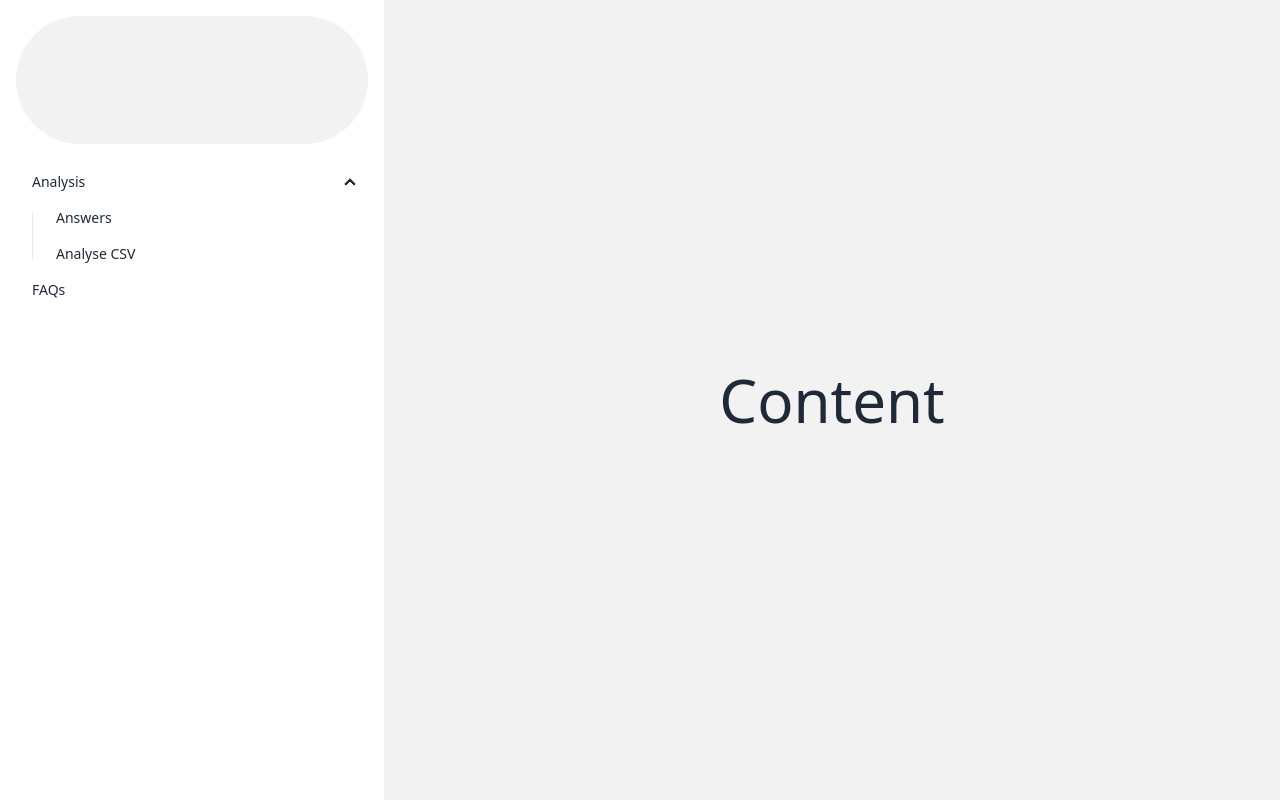
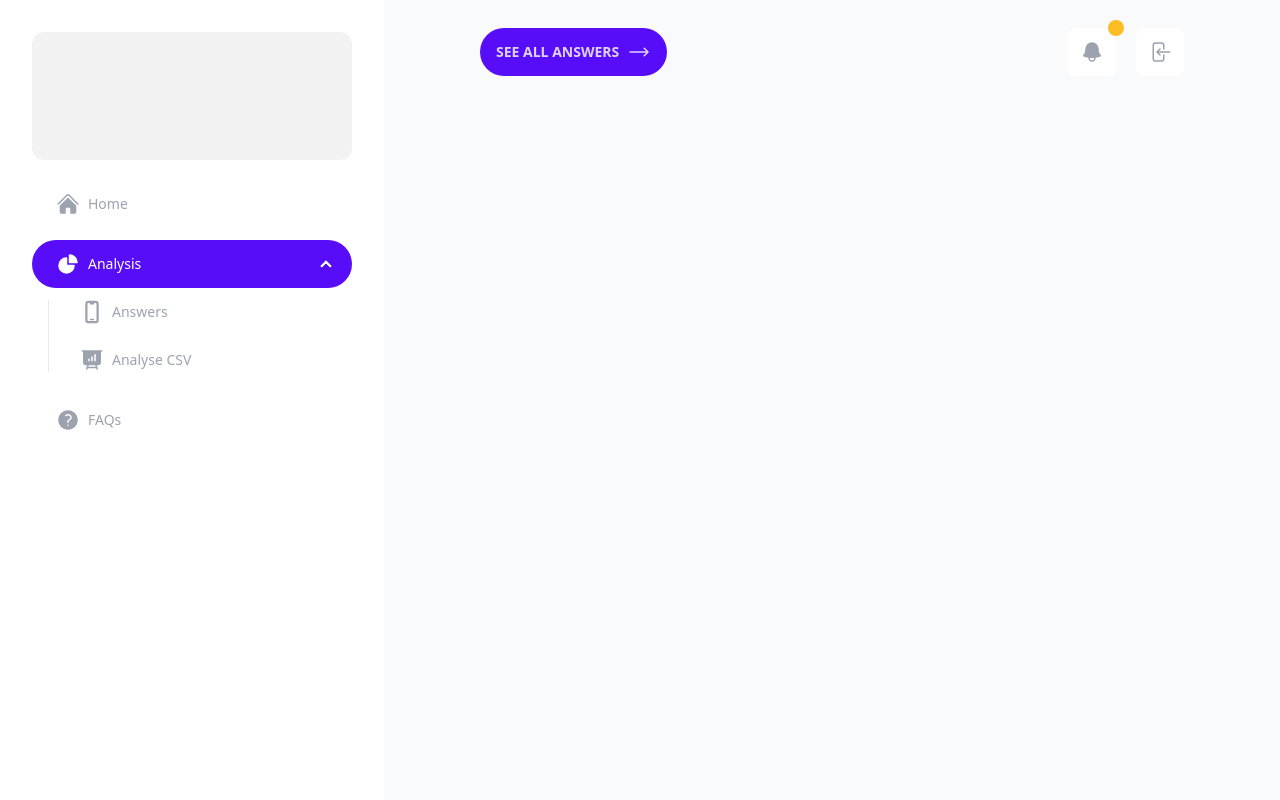
Before and after one commit to jeyyi/bu_final_frontend, a React (Create React App) app: page / in a window 1280 px wide. Built offline with nearby package versions, Linux system fonts and the light colour scheme.

Commit message:
Navigation top added few buttons

```diff
--- a/src/App.js
+++ b/src/App.js
@@ -1,8 +1,8 @@
 import React from "react";
 const App =() => {
   return (
-    <div className="text-6xl">
-      Content
+    <div className="text-4xl">
+
     </div>
   );
 }
--- a/src/Components/Navbar.js
+++ b/src/Components/Navbar.js
@@ -5,7 +5,7 @@ const Navbar = () => {
   return (
     <div className="drawer lg:drawer-open">
       <input id="my-drawer-2" type="checkbox" className="drawer-toggle" />
-      <div className="drawer-content bg-base-200 flex flex-col items-center justify-center">
+      <div className="drawer-content bg-slate-50 flex flex-col items-center justify-center">
         {/* Start of navbar */}
         <div className="navbar bg-base-100 lg:hidden w-full">
           <div className="flex-none">
@@ -35,44 +35,199 @@ const Navbar = () => {
                 xmlns="http://www.w3.org/2000/svg"
                 fill="none"
                 viewBox="0 0 24 24"
-                stroke-width="1.5"
+                strokeWidth="1.5"
                 stroke="currentColor"
-                class="w-6 h-6"
+                className="w-6 h-6"
               >
                 <path
-                  stroke-linecap="round"
-                  stroke-linejoin="round"
+                  strokeLinecap="round"
+                  strokeLinejoin="round"
                   d="M15.75 9V5.25A2.25 2.25 0 0013.5 3h-6a2.25 2.25 0 00-2.25 2.25v13.5A2.25 2.25 0 007.5 21h6a2.25 2.25 0 002.25-2.25V15M12 9l-3 3m0 0l3 3m-3-3h12.75"
                 />
               </svg>
             </button>
           </div>
         </div>
-        <div className="w-full min-h-screen flex flex-col items-center justify-center">
-          <Outlet />
+        <div className="w-full min-h-screen flex flex-col">
+          {/* Start navbar for content */}
+          <div className="navbar px-24 pt-8">
+            <div className="navbar-start">
+              <button className="btn btn-primary rounded-full hover:bg-white hover:text-black border-none hover:text-lg">
+                See all answers
+                <span>
+                  <svg
+                    xmlns="http://www.w3.org/2000/svg"
+                    viewBox="0 0 24 24"
+                    fill="currentColor"
+                    class="w-6 h-6"
+                  >
+                    <path
+                      fill-rule="evenodd"
+                      d="M16.72 7.72a.75.75 0 011.06 0l3.75 3.75a.75.75 0 010 1.06l-3.75 3.75a.75.75 0 11-1.06-1.06l2.47-2.47H3a.75.75 0 010-1.5h16.19l-2.47-2.47a.75.75 0 010-1.06z"
+                      clip-rule="evenodd"
+                    />
+                  </svg>
+                </span>
+              </button>
+            </div>
+            {/* End of navbar top */}
+            <div className="navbar-end gap-5">
+              <div className="indicator">
+                <span className="indicator-item badge badge-warning badge-sm"></span>
+                <button className="btn btn-square rounded-lg bg-white text-gray-400 hover:btn-primary border-none hover:text-white">
+                  <svg
+                    xmlns="http://www.w3.org/2000/svg"
+                    viewBox="0 0 24 24"
+                    fill="currentColor"
+                    className="w-6 h-6"
+                  >
+                    <path
+                      fillRule="evenodd"
+                      d="M5.25 9a6.75 6.75 0 0113.5 0v.75c0 2.123.8 4.057 2.118 5.52a.75.75 0 01-.297 1.206c-1.544.57-3.16.99-4.831 1.243a3.75 3.75 0 11-7.48 0 24.585 24.585 0 01-4.831-1.244.75.75 0 01-.298-1.205A8.217 8.217 0 005.25 9.75V9zm4.502 8.9a2.25 2.25 0 104.496 0 25.057 25.057 0 01-4.496 0z"
+                      clipRule="evenodd"
+                    />
+                  </svg>
+                </button>
+              </div>
+
+              <button className="btn btn-square rounded-lg bg-white text-gray-400 hover:btn-primary border-none hover:text-white">
+                <svg
+                  xmlns="http://www.w3.org/2000/svg"
+                  viewBox="0 0 24 24"
+                  fill="currentColor"
+                  className="w-6 h-6"
+                >
+                  <path
+                    fillRule="evenodd"
+                    d="M7.5 3.75A1.5 1.5 0 006 5.25v13.5a1.5 1.5 0 001.5 1.5h6a1.5 1.5 0 001.5-1.5V15a.75.75 0 011.5 0v3.75a3 3 0 01-3 3h-6a3 3 0 01-3-3V5.25a3 3 0 013-3h6a3 3 0 013 3V9A.75.75 0 0115 9V5.25a1.5 1.5 0 00-1.5-1.5h-6zm5.03 4.72a.75.75 0 010 1.06l-1.72 1.72h10.94a.75.75 0 010 1.5H10.81l1.72 1.72a.75.75 0 11-1.06 1.06l-3-3a.75.75 0 010-1.06l3-3a.75.75 0 011.06 0z"
+                    clipRule="evenodd"
+                  />
+                </svg>
+              </button>
+            </div>
+          </div>
+          <div className="w-full h-full flex flex-col px-32 mt-10">
+            <Outlet />
+          </div>
         </div>
       </div>
       {/* Side drawer */}
       <div className="drawer-side">
         <label htmlFor="my-drawer-2" className="drawer-overlay"></label>
-        <ul className="menu menu-md p-4 w-80 lg:w-96 h-full bg-white text-base-content">
-          <div className="w-full h-32 bg-base-200 rounded-full"></div>
+        <ul className="menu menu-lg p-8 w-80 lg:w-96 h-full bg-white text-base-content gap-3">
+          <div className="w-full h-32 bg-base-200 rounded-xl"></div>
           {/* Sidebar content here */}
-          <li className="mt-5">
+          <li className="mt-2">
+            <a
+              href="/"
+              className="rounded-full text-sm text-gray-400 hover:text-white hover:bg-primary transition-colors"
+            >
+              <svg
+                xmlns="http://www.w3.org/2000/svg"
+                viewBox="0 0 24 24"
+                fill="currentColor"
+                className="w-6 h-6"
+              >
+                <path d="M11.47 3.84a.75.75 0 011.06 0l8.69 8.69a.75.75 0 101.06-1.06l-8.689-8.69a2.25 2.25 0 00-3.182 0l-8.69 8.69a.75.75 0 001.061 1.06l8.69-8.69z" />
+                <path d="M12 5.432l8.159 8.159c.03.03.06.058.091.086v6.198c0 1.035-.84 1.875-1.875 1.875H15a.75.75 0 01-.75-.75v-4.5a.75.75 0 00-.75-.75h-3a.75.75 0 00-.75.75V21a.75.75 0 01-.75.75H5.625a1.875 1.875 0 01-1.875-1.875v-6.198a2.29 2.29 0 00.091-.086L12 5.43z" />
+              </svg>
+              Home
+            </a>
+          </li>
+          <li>
             <details open>
-              <summary>Analysis</summary>
+              <summary className="bg-primary rounded-full text-white text-sm">
+                <span>
+                  <svg
+                    xmlns="http://www.w3.org/2000/svg"
+                    viewBox="0 0 24 24"
+                    fill="currentColor"
+                    className="w-6 h-6"
+                  >
+                    <path
+                      fillRule="evenodd"
+                      d="M2.25 13.5a8.25 8.25 0 018.25-8.25.75.75 0 01.75.75v6.75H18a.75.75 0 01.75.75 8.25 8.25 0 01-16.5 0z"
+                      clipRule="evenodd"
+                    />
+                    <path
+                      fillRule="evenodd"
+                      d="M12.75 3a.75.75 0 01.75-.75 8.25 8.25 0 018.25 8.25.75.75 0 01-.75.75h-7.5a.75.75 0 01-.75-.75V3z"
+                      clipRule="evenodd"
+                    />
+                  </svg>
+                </span>
+                Analysis
+              </summary>
               <ul>
                 <li>
-                  <a href="/">Answers</a>
+                  <a
+                    href="/"
+                    className="rounded-full text-sm text-gray-400 hover:text-white hover:bg-primary transition-colors"
+                  >
+                    <span>
+                      <svg
+                        xmlns="http://www.w3.org/2000/svg"
+                        viewBox="0 0 24 24"
+                        fill="currentColor"
+                        className="w-6 h-6"
+                      >
+                        <path d="M10.5 18.75a.75.75 0 000 1.5h3a.75.75 0 000-1.5h-3z" />
+                        <path
+                          fillRule="evenodd"
+                          d="M8.625.75A3.375 3.375 0 005.25 4.125v15.75a3.375 3.375 0 003.375 3.375h6.75a3.375 3.375 0 003.375-3.375V4.125A3.375 3.375 0 0015.375.75h-6.75zM7.5 4.125C7.5 3.504 8.004 3 8.625 3H9.75v.375c0 .621.504 1.125 1.125 1.125h2.25c.621 0 1.125-.504 1.125-1.125V3h1.125c.621 0 1.125.504 1.125 1.125v15.75c0 .621-.504 1.125-1.125 1.125h-6.75A1.125 1.125 0 017.5 19.875V4.125z"
+                          clipRule="evenodd"
+                        />
+                      </svg>
+                    </span>
+                    Answers
+                  </a>
                 </li>
                 <li>
-                  <a href="/">Analyse CSV</a>
+                  <a
+                    href="/"
+                    className="rounded-full text-sm text-gray-400 hover:text-white hover:bg-primary transition-colors"
+                  >
+                    <span>
+                      <svg
+                        xmlns="http://www.w3.org/2000/svg"
+                        viewBox="0 0 24 24"
+                        fill="currentColor"
+                        className="w-6 h-6"
+                      >
+                        <path
+                          fillRule="evenodd"
+                          d="M2.25 2.25a.75.75 0 000 1.5H3v10.5a3 3 0 003 3h1.21l-1.172 3.513a.75.75 0 001.424.474l.329-.987h8.418l.33.987a.75.75 0 001.422-.474l-1.17-3.513H18a3 3 0 003-3V3.75h.75a.75.75 0 000-1.5H2.25zm6.04 16.5l.5-1.5h6.42l.5 1.5H8.29zm7.46-12a.75.75 0 00-1.5 0v6a.75.75 0 001.5 0v-6zm-3 2.25a.75.75 0 00-1.5 0v3.75a.75.75 0 001.5 0V9zm-3 2.25a.75.75 0 00-1.5 0v1.5a.75.75 0 001.5 0v-1.5z"
+                          clipRule="evenodd"
+                        />
+                      </svg>
+                    </span>
+                    Analyse CSV
+                  </a>
                 </li>
               </ul>
             </details>
           </li>
           <li>
-            <a href="/">FAQs</a>
+            <a
+              href="/"
+              className="rounded-full text-sm text-gray-400 hover:text-white hover:bg-primary transition-colors"
+            >
+              <span>
+                <svg
+                  xmlns="http://www.w3.org/2000/svg"
+                  viewBox="0 0 24 24"
+                  fill="currentColor"
+                  className="w-6 h-6"
+                >
+                  <path
+                    fillRule="evenodd"
+                    d="M2.25 12c0-5.385 4.365-9.75 9.75-9.75s9.75 4.365 9.75 9.75-4.365 9.75-9.75 9.75S2.25 17.385 2.25 12zm11.378-3.917c-.89-.777-2.366-.777-3.255 0a.75.75 0 01-.988-1.129c1.454-1.272 3.776-1.272 5.23 0 1.513 1.324 1.513 3.518 0 4.842a3.75 3.75 0 01-.837.552c-.676.328-1.028.774-1.028 1.152v.75a.75.75 0 01-1.5 0v-.75c0-1.279 1.06-2.107 1.875-2.502.182-.088.351-.199.503-.331.83-.727.83-1.857 0-2.584zM12 18a.75.75 0 100-1.5.75.75 0 000 1.5z"
+                    clipRule="evenodd"
+                  />
+                </svg>
+              </span>
+              FAQs
+            </a>
           </li>
         </ul>
       </div>
```
